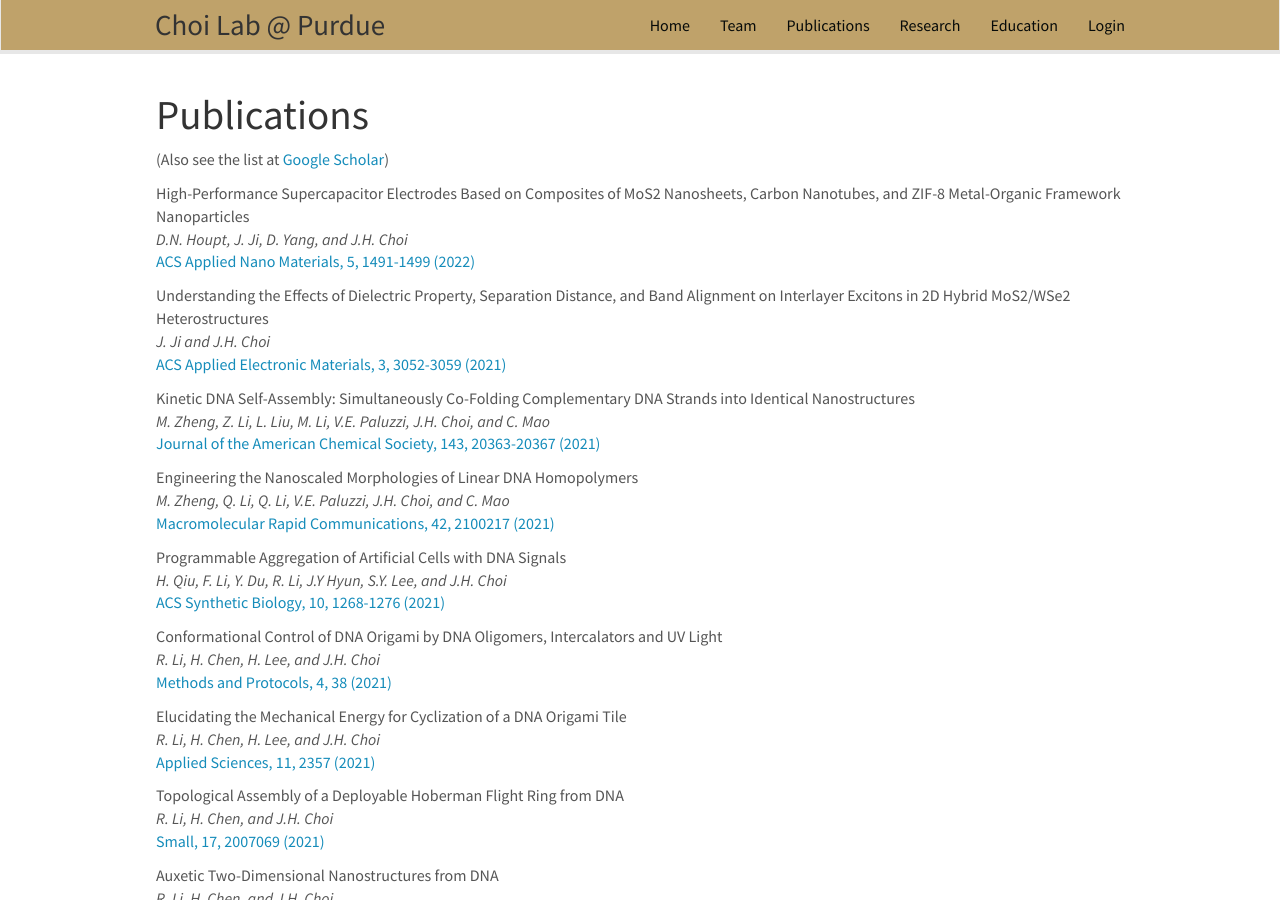
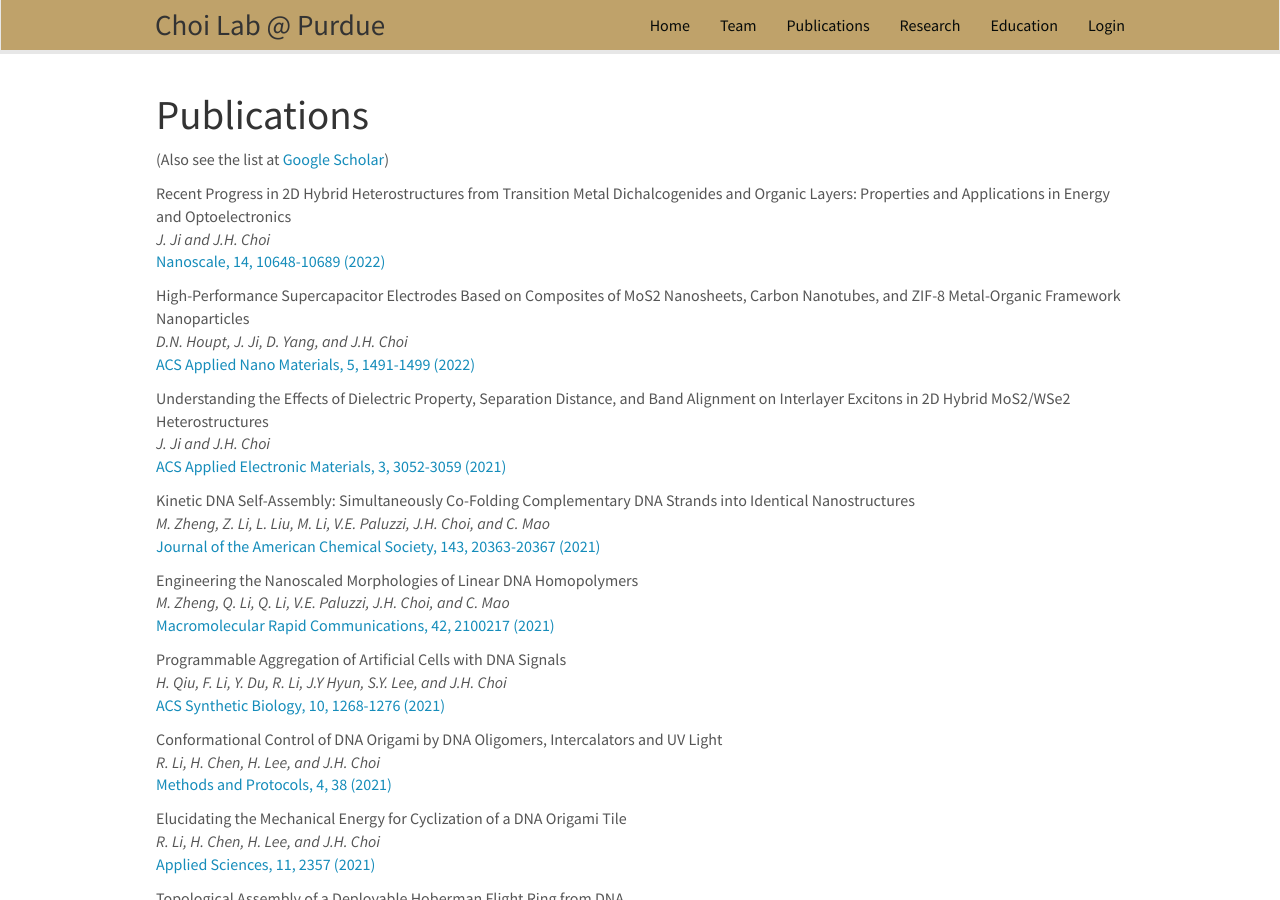
Before and after one commit to choidnalab/choidnalab.github.io, a Jekyll site: the page built from _pages/publications.md, in a window 1280 px wide and 900 px high. Built offline with Jekyll 4.4.1, drawn with Linux system fonts in a browser that asks for light colours; nearby versions of some CDN libraries.

Commit message:
Update publist.yml

```diff
--- a/_data/publist.yml
+++ b/_data/publist.yml
@@ -1,3 +1,13 @@
+- title: "Recent Progress in 2D Hybrid Heterostructures from Transition Metal Dichalcogenides and Organic Layers: Properties and Applications in Energy and Optoelectronics"
+  image: Conformation.png
+  description:
+  authors: J. Ji and J.H. Choi
+  link:
+    url: https://pubs.rsc.org/en/content/articlelanding/2022/NR/D2NR01358D
+    display: Nanoscale, 14, 10648-10689 (2022)
+  highlight: 0
+  news2:
+
 - title: "High-Performance Supercapacitor Electrodes Based on Composites of MoS2 Nanosheets, Carbon Nanotubes, and ZIF-8 Metal-Organic Framework Nanoparticles"
   image: Conformation.png
   description:
```
